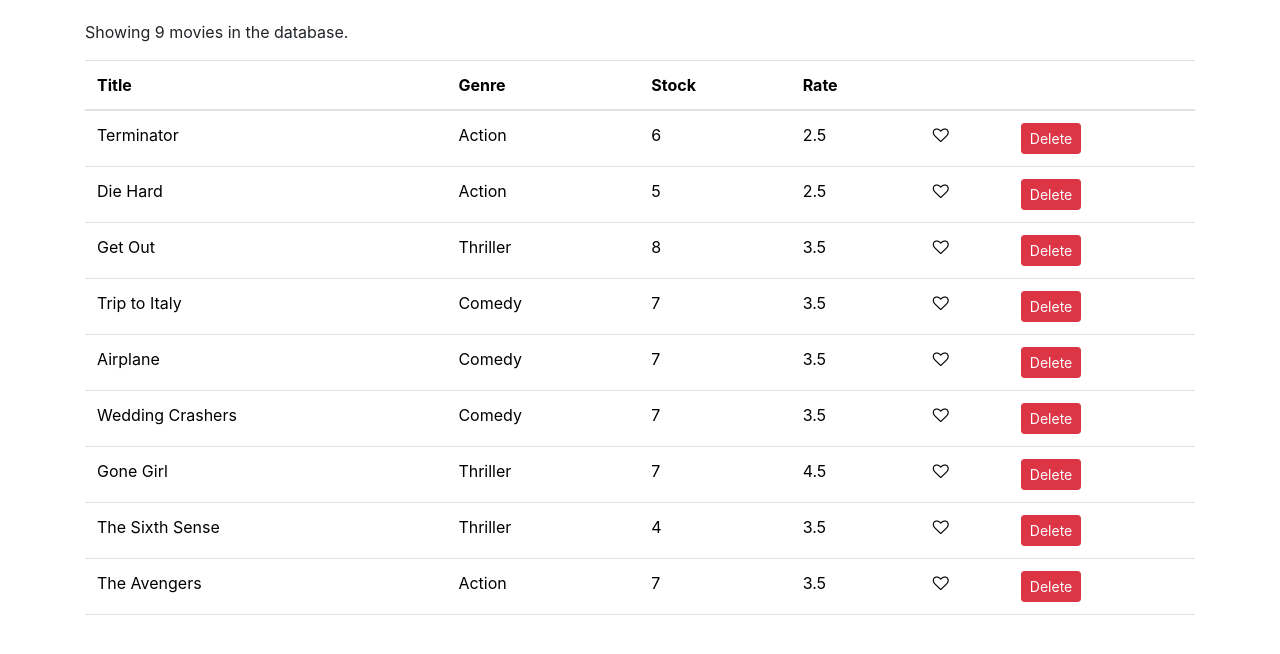
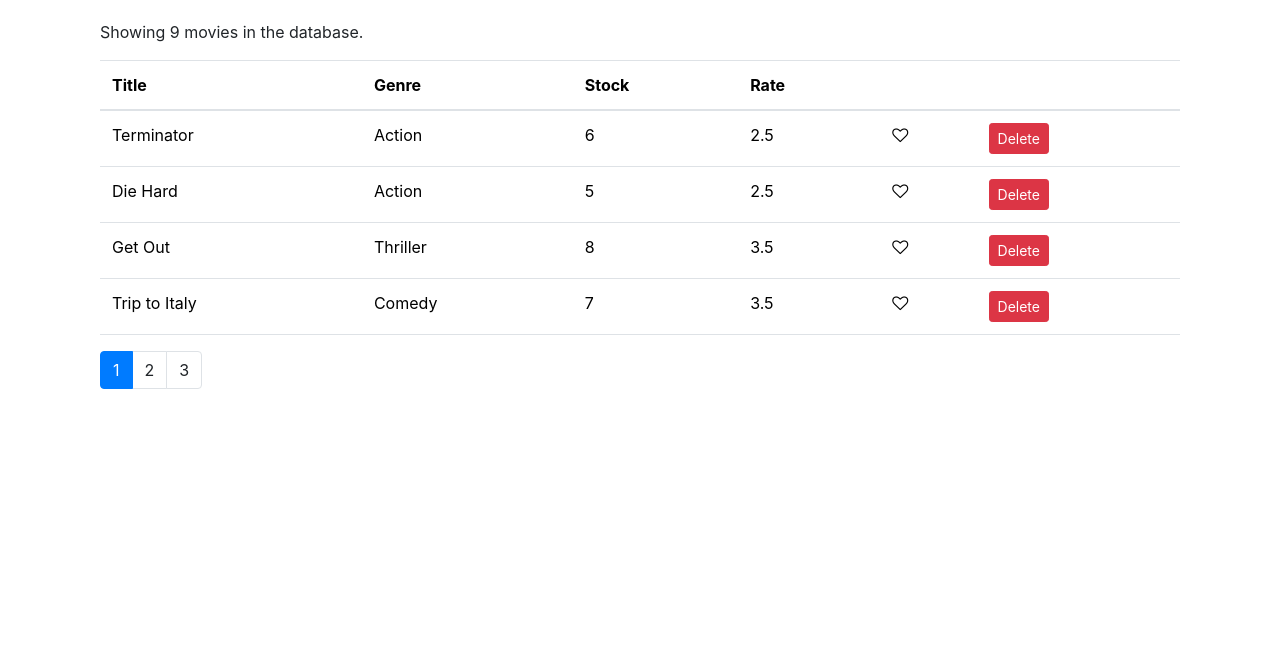
Before and after one commit to sandrockcstm/vidly, a React (Create React App) app: page / in a window 1280 px wide. Shown: the top 654 px of the page. Built offline with nearby package versions, Linux system fonts and the light colour scheme.

Commit message:
Pagination complete.

```diff
--- a/package.json
+++ b/package.json
@@ -6,6 +6,7 @@
     "bootstrap": "^4.3.1",
     "font-awesome": "^4.7.0",
     "lodash": "^4.17.15",
+    "prop-types": "^15.7.2",
     "react": "^16.9.0",
     "react-dom": "^16.9.0",
     "react-scripts": "3.1.1"
--- /dev/null
+++ b/src/components/common/listGroup.jsx
@@ -0,0 +1,7 @@
+import React from 'react';
+
+const ListGroup = () => {
+    return null;
+}
+
+export default ListGroup;
--- a/src/components/common/pagination.jsx
+++ b/src/components/common/pagination.jsx
@@ -1,8 +1,9 @@
 import React from "react";
 import _ from "lodash";
+import PropTypes from 'prop-types';
 
 const Pagination = props => {
-  const { itemsCount, pageSize } = props;
+  const { itemsCount, pageSize, currentPage, onPageChange } = props;
   const pagesCount = Math.ceil(itemsCount / pageSize);
   if (pagesCount === 1) return null;
 
@@ -12,8 +13,8 @@
     <nav>
       <ul className="pagination">
         {pages.map(page => (
-          <li key={page} className="page-item">
-            <a className="page-link">{page}</a>
+          <li key={page} className={ page === currentPage ? 'page-item active' : 'page-item'}>
+            <a className="page-link" onClick={() => onPageChange(page)}>{page}</a>
           </li>
         ))}
       </ul>
@@ -21,4 +22,11 @@
   );
 };
 
+Pagination.propTypes = {
+  itemsCount: PropTypes.number.isRequired,
+  pageSize: PropTypes.number.isRequired,
+  currentPage: PropTypes.number.isRequired,
+  onPageChange: PropTypes.func.isRequired
+}
+
 export default Pagination;
--- a/src/components/movies.jsx
+++ b/src/components/movies.jsx
@@ -1,13 +1,22 @@
 import React, { Component } from "react";
 import Like from "./common/like";
+import ListGroup from "./common/listGroup";
 import Pagination from "./common/pagination";
 import { getMovies } from "../fakeMovieService";
+import { getGenres } from "../fakeGenreService";
+import { paginate } from '../utils/paginate';
 
 class Movies extends Component {
   state = {
-    movies: getMovies(),
-    pageSize: 10
+    movies: [],
+    genres: [],
+    currentPage: 1,
+    pageSize: 4
   };
+
+  componentDidMount() {
+    this.setState({ movies: getMovies(), genres: getGenres()});
+  }
 
   handleDelete = movie => {
     const movies = this.state.movies.filter(m => m._id !== movie._id);
@@ -23,18 +32,24 @@
   };
 
   handlePageChange = page => {
-    console.log(page);
+   this.setState({currentPage: page});
   };
 
   render() {
     const { length: count } = this.state.movies;
+    const { pageSize, currentPage, movies : allMovies} = this.state;
 
     if (count === 0) {
       return <p>There are no movies in the database.</p>;
     }
 
+    const movies = paginate(allMovies, currentPage, pageSize);
     return (
-      <React.Fragment>
+      <div>
+        <div className="col-2">
+          <ListGroup items={this.state.genres} />
+        </div>
+        <div className="col">
           <p>Showing {count} movies in the database.</p>
           <table className="table">
             <thead>
@@ -48,7 +63,7 @@
               </tr>
             </thead>
             <tbody>
-            {this.state.movies.map(movie => (
+              {movies.map(movie => (
                 <tr key={movie._id}>
                   <td>{movie.title}</td>
                   <td>{movie.genre.name}</td>
@@ -74,12 +89,15 @@
           </table>
           <Pagination
             itemsCount={count}
-          pageSize={this.state.pageSize}
+            pageSize={pageSize}
+            currentPage={currentPage}
             onPageChange={this.handlePageChange}
           />
-      </React.Fragment>
+        </div>
+      </div>
     );
   }
 }
 
 export default Movies;
+;
--- /dev/null
+++ b/src/utils/paginate.js
@@ -0,0 +1,6 @@
+import _ from "lodash";
+
+export function paginate(items, pageNumber, pageSize) {
+    const startIndex = (pageNumber -1) * pageSize;
+    return _(items).slice(startIndex).take(pageSize).value();
+}
```
Also changed, not shown: 1 other file (tests, documents, lock files or other folders). Lines whose indentation alone changed are shown as unchanged.
